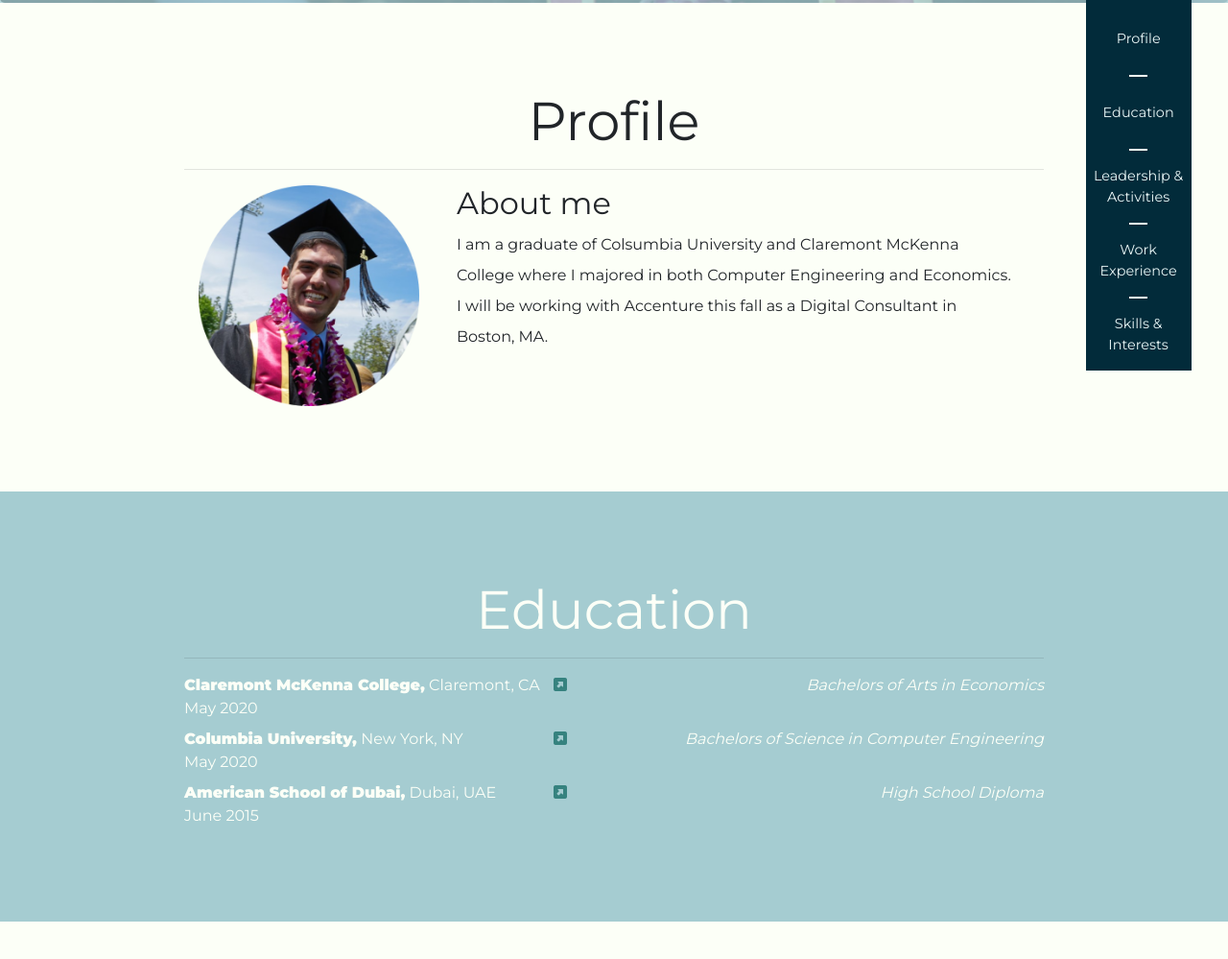
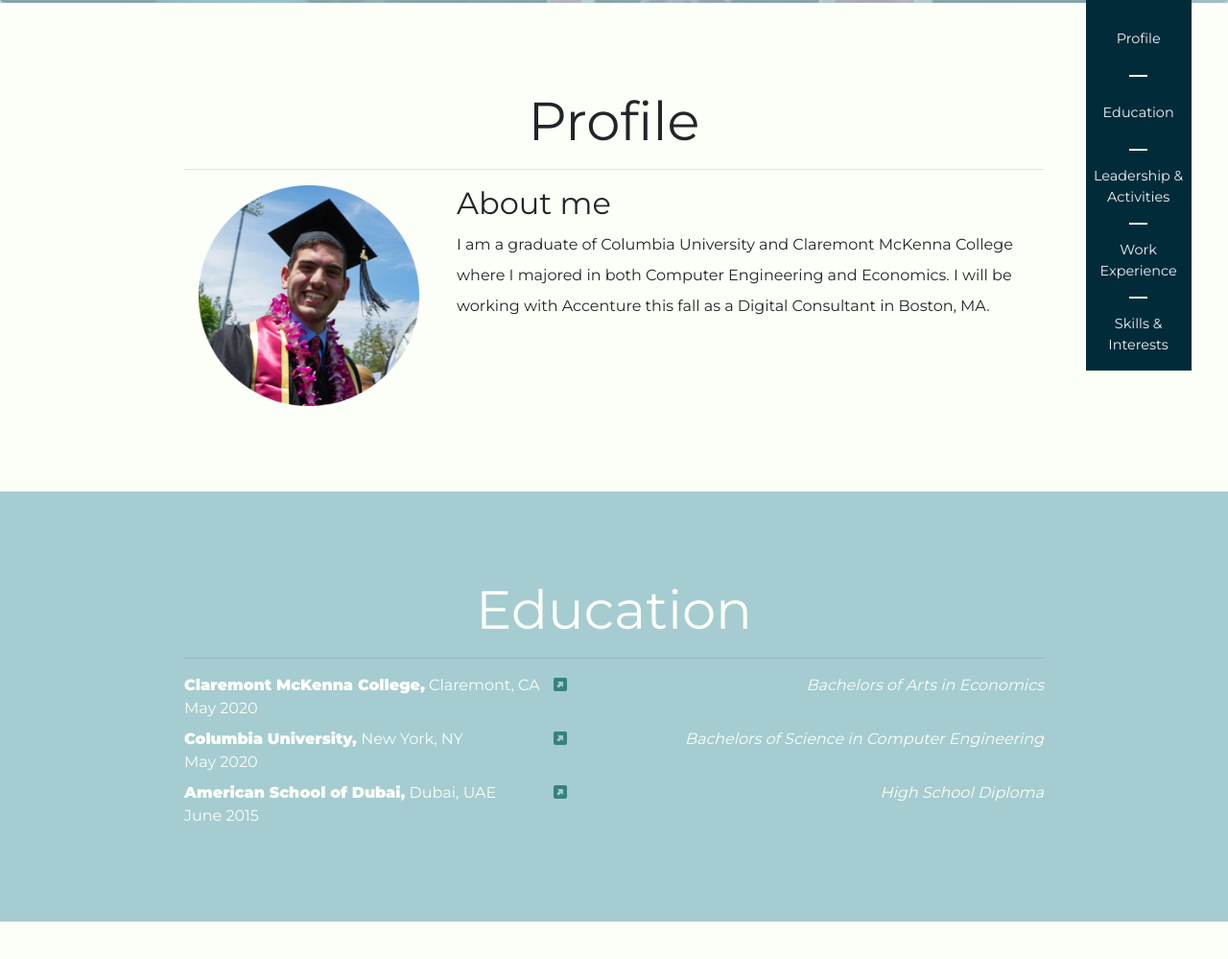
Before and after one commit to smalas/Bootstrap---My-Site, a plain HTML site: page interactive-resume.html in a window 1280 px wide. Shown: the part 797-1796 px from the top of the page at 96% size. Drawn offline with nearby package versions, Linux system fonts and the light colour scheme.

Commit message:
Fixed a typo

```diff
--- a/interactive-resume.html
+++ b/interactive-resume.html
@@ -96,7 +96,7 @@
         <div class="row">
           <div class="col">
             <h3 class="text-lg-left pt-md-0 pt-sm-4">About me</h3>
-            <p class="text-lg-left about-me-content"> I am a graduate of Colsumbia University and Claremont McKenna College where I majored in both Computer Engineering and Economics.
+            <p class="text-lg-left about-me-content"> I am a graduate of Columbia University and Claremont McKenna College where I majored in both Computer Engineering and Economics.
               I will be working with Accenture this fall as a Digital Consultant in Boston, MA.</p>
           </div>
         </div>
```
